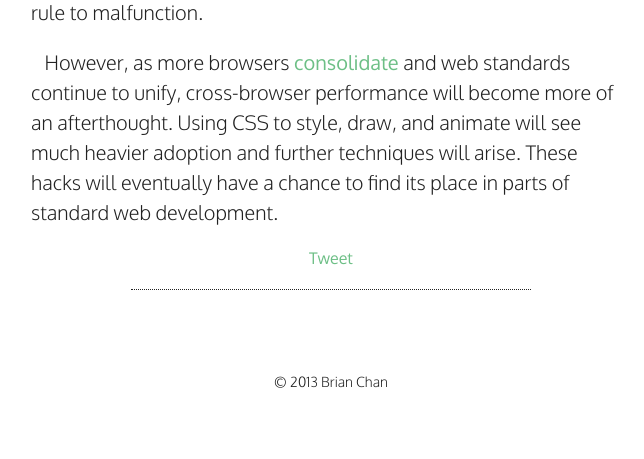
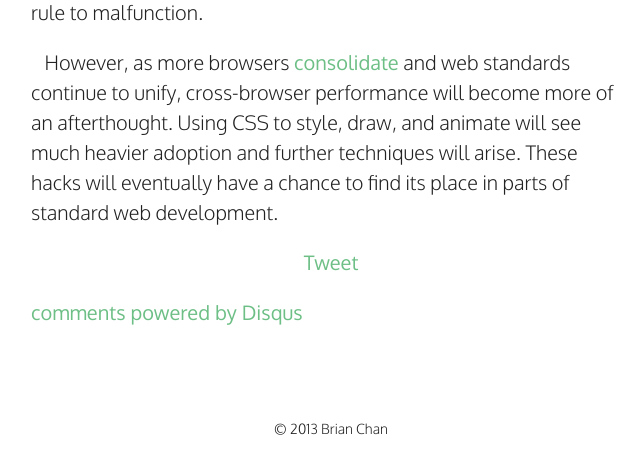
Before and after one commit to bchanx/bchanx, a Flask app: page /logos-in-pure-css in a window 1280 px wide. Shown: the part 1071-1530 px from the top of the page, without its empty margins (309-953 px from the left). Before the commit the page ends 1459 px from the top, so only its background shows below. Run offline with Flask 2, Linux system fonts and the light colour scheme; some libraries are stand-ins or nearby versions.

Commit message:
Add disqus

```diff
--- a/web/static/uncompiled/less/blog.less
+++ b/web/static/uncompiled/less/blog.less
@@ -18,6 +18,12 @@
     line-height: 1.5em;
     .subtext {
       font-size: 14px;
+    }
+    &.twitter {
+      text-align: center;
+    }
+    &.disqus {
+      margin-bottom: 0;
     }
     &.demo {
       text-align: center;
--- a/web/static/uncompiled/less/demo/logos-in-pure-css.less
+++ b/web/static/uncompiled/less/demo/logos-in-pure-css.less
@@ -85,8 +85,8 @@
 }
 
 @media screen and (max-width: 640px) {
-  .blog-container {
-    margin-bottom: 20px;
+  .line-break {
+    margin-bottom: 40px;
   }
   #logos-in-pure-css {
     width: 300px;
--- a/web/static/uncompiled/less/footer.less
+++ b/web/static/uncompiled/less/footer.less
@@ -5,13 +5,10 @@
 //
 
 #footer {
-  padding-bottom: 20px;
+  padding: 20px 0;
   text-align: center;
-  #tweet-link {
-    text-align: center;
-  }
   #footer-copyright {
-    margin-top: 10px;
+    margin-top: 20px;
     font-size: 14px;
   }
 }
--- a/web/templates/blog/logos-in-pure-css.html
+++ b/web/templates/blog/logos-in-pure-css.html
@@ -2,6 +2,7 @@
 {% import "header.html" as header %}
 {% import "footer.html" as footer %}
 {% import "logo.html" as logo %}
+{% import "social.html" as social %}
 
 {% block head %}
   {{ header.meta("Logos In Pure CSS", "http://www.bchanx.com/logos-in-pure-css-demo", "true") }}
@@ -58,6 +59,8 @@
       Using CSS to style, draw, and animate will see much heavier adoption and further techniques will arise.
       These hacks will eventually have a chance to find its place in parts of standard web development.
     </div>
+    <div class="block twitter">{{ social.twitter() }}</div>
+    <div class="block disqus">{{ social.disqus("logos-in-pure-css", "Logos in Pure CSS", "http://www.bchanx.com/logos-in-pure-css") }}</div>
   </div>
 {% endblock %}
 
--- a/web/templates/footer.html
+++ b/web/templates/footer.html
@@ -16,14 +16,7 @@
 
 {% macro blog() -%}
 <div id="blog-footer-container">
-  <div id="tweet-link">
-    <a href="https://twitter.com/share" class="twitter-share-button" data-via="bchANx" data-size="large">Tweet</a>
-    <script>!function(d,s,id){var js,fjs=d.getElementsByTagName(s)[0],p=/^http:/.test(d.location)?'http':'https';if(!d.getElementById(id)){js=d.createElement(s);js.id=id;js.src=p+'://platform.twitter.com/widgets.js';fjs.parentNode.insertBefore(js,fjs);}}(document, 'script', 'twitter-wjs');</script>
-  </div>
-  <div class="line-break"></div>
   {{ links() }}
-  <div id="footer-copyright">
-    &copy; 2013 Brian Chan
-  </div>
+  <div id="footer-copyright">&copy; 2013 Brian Chan</div>
 </div>
 {%- endmacro %}
--- /dev/null
+++ b/web/templates/social.html
@@ -0,0 +1,25 @@
+{% import 'logo.html' as logo %}
+
+{% macro twitter() -%}
+<div id="tweet-link">
+  <a href="https://twitter.com/share" class="twitter-share-button" data-via="bchANx" data-size="large">Tweet</a>
+  <script>!function(d,s,id){var js,fjs=d.getElementsByTagName(s)[0],p=/^http:/.test(d.location)?'http':'https';if(!d.getElementById(id)){js=d.createElement(s);js.id=id;js.src=p+'://platform.twitter.com/widgets.js';fjs.parentNode.insertBefore(js,fjs);}}(document, 'script', 'twitter-wjs');</script>
+</div>
+{%- endmacro %}
+
+{% macro disqus(id, title, url) -%}
+<div id="disqus_thread"></div>
+<script type="text/javascript">
+  var disqus_shortname = "bchanx";
+  var disqus_identifier = "{{ id }}";
+  var disqus_title = "{{ title }}";
+  var disqus_url = "{{ url }}";
+  (function() {
+    var dsq = document.createElement('script'); dsq.type = 'text/javascript'; dsq.async = true;
+    dsq.src = '//' + disqus_shortname + '.disqus.com/embed.js';
+    (document.getElementsByTagName('head')[0] || document.getElementsByTagName('body')[0]).appendChild(dsq);
+  })();
+</script>
+<noscript>Please enable JavaScript to view the <a href="http://disqus.com/?ref_noscript">comments powered by Disqus.</a></noscript>
+<a href="http://disqus.com" class="dsq-brlink">comments powered by <span class="logo-disqus">Disqus</span></a>
+{%- endmacro %}
```
Also changed, not shown: web/templates/demo/logos-in-pure-css.html (+4 -3 lines), web/static/compiled/blog.css, web/static/compiled/demo-logos-in-pure-css.css, web/static/compiled/fantasy.css, web/static/compiled/index.css, web/static/compiled/jukebox.css.
